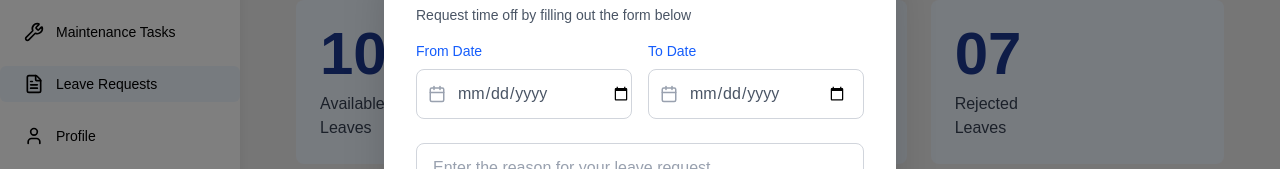
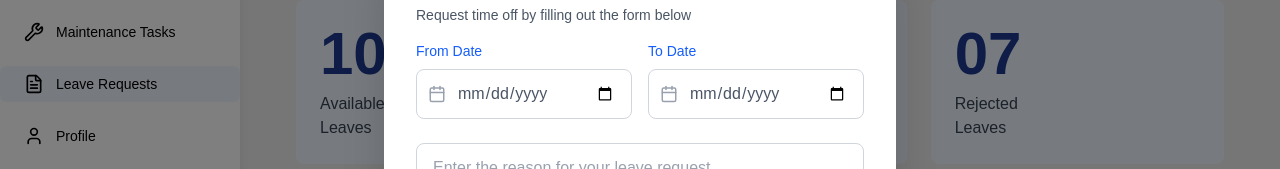
Before and after one commit to IshanHansaka/eser-marketing-erp, a Next.js app: page /employee/leaves in a window 1280 px wide. Both pictures are taken after a click on the button "Apply Leave". Shown: the part 244-413 px from the top of the page. Built offline with nearby package versions, Linux system fonts and the light colour scheme.

Commit message:
fix: remove unnessary code from css

```diff
--- a/src/components/UI/ApplyLeaveModal.tsx
+++ b/src/components/UI/ApplyLeaveModal.tsx
@@ -91,7 +91,7 @@
                     name="fromDate"
                     value={formData.fromDate}
                     onChange={handleInputChange}
-                    className="w-full pl-10 </button>pr-4 py-3 border border-gray-300 rounded-lg focus:outline-none focus:ring-2 focus:ring-blue-500 focus:border-transparent text-gray-600"
+                    className="w-full pl-10 pr-4 py-3 border border-gray-300 rounded-lg focus:outline-none focus:ring-2 focus:ring-blue-500 focus:border-transparent text-gray-600"
                     placeholder="Select date"
                     required
                   />
```
